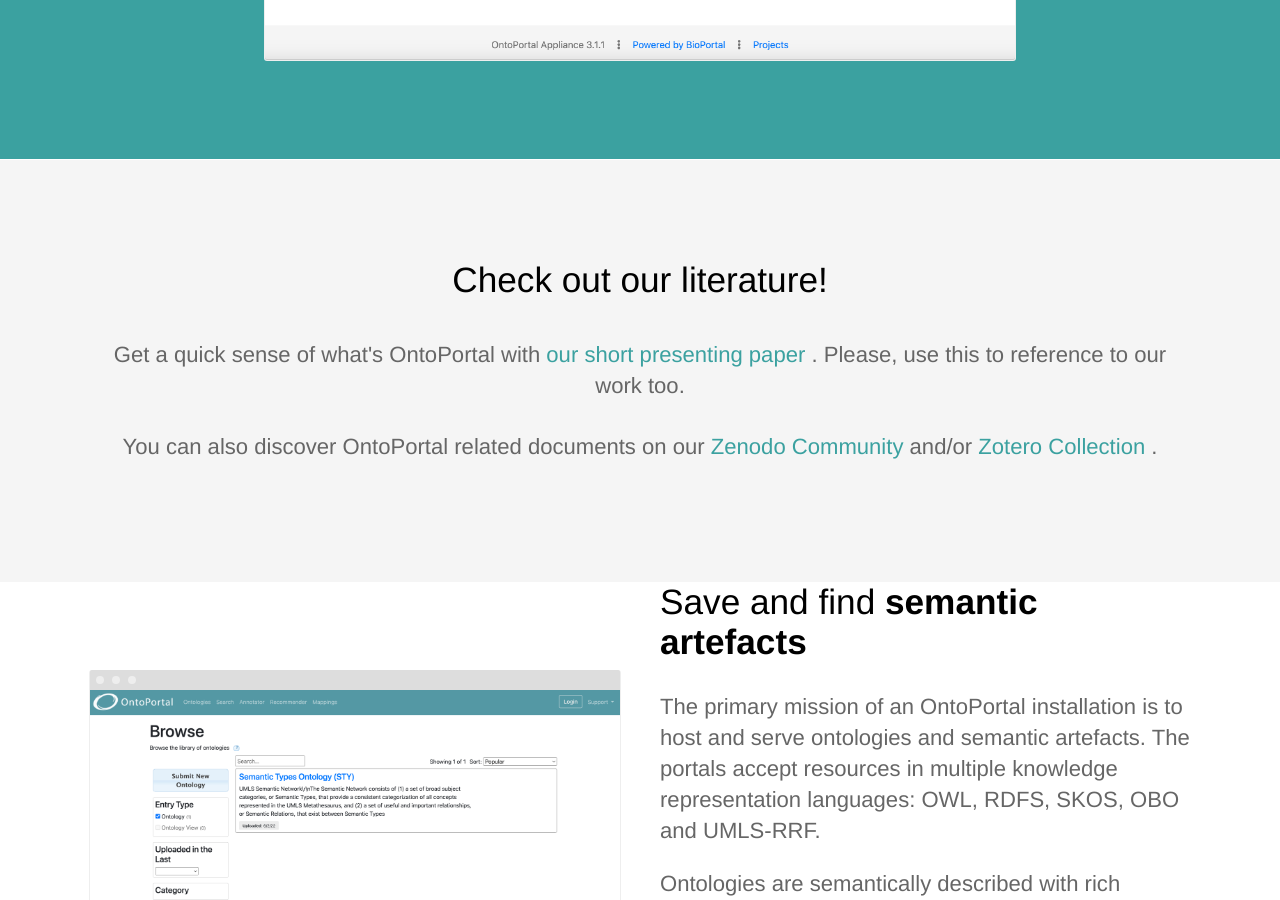
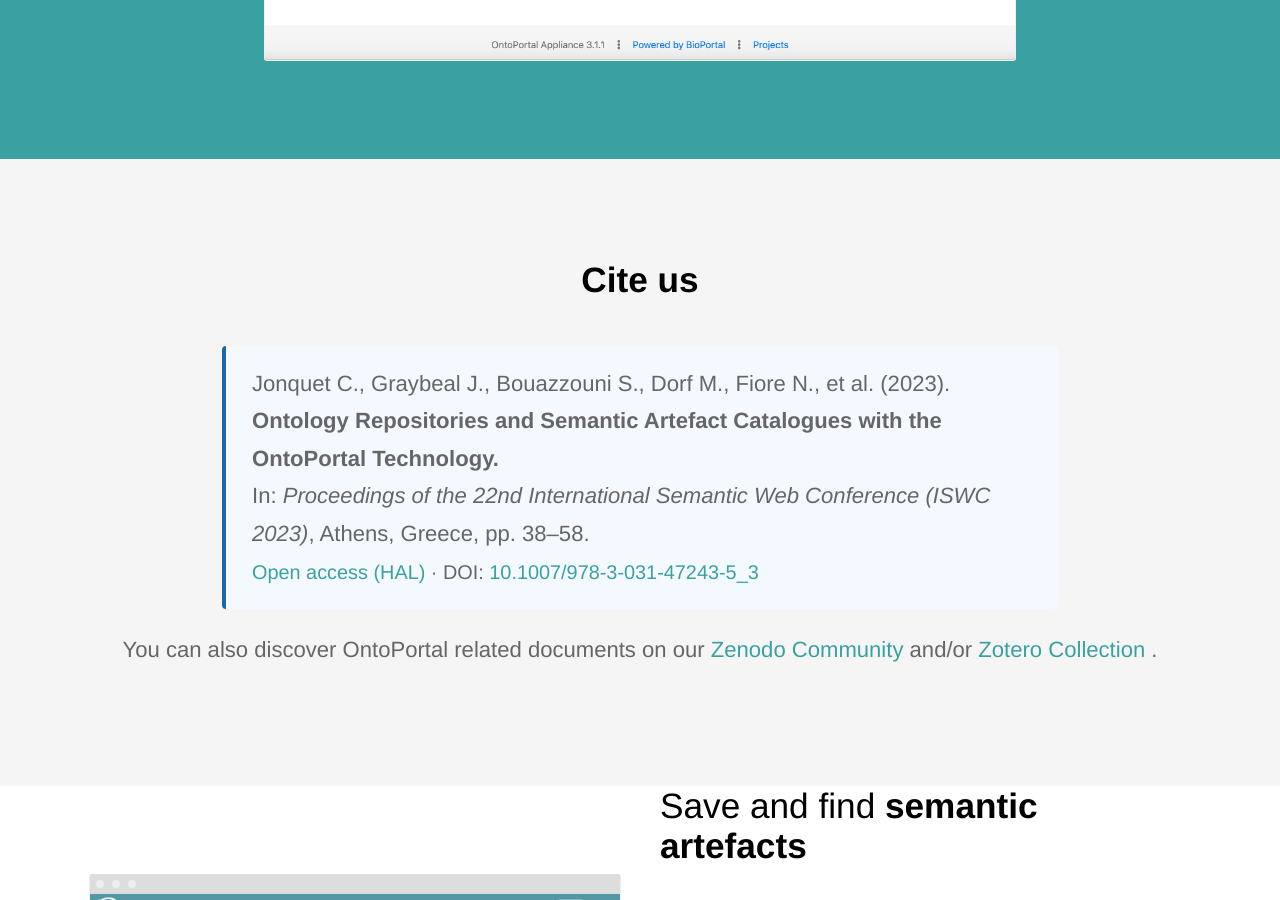
Before and after one commit to ontoportal/website, a Jekyll site: the page built from index.html, in a window 1280 px wide and 900 px high, scrolled down 994 px. Built offline with Jekyll 4.4.1, drawn with Linux system fonts in a browser that asks for light colours.

Commit message:
Add Cite us block with ISWC 2023 paper on homepage
Co-Authored-By: Claude Sonnet 4.6 <noreply@anthropic.com>

```diff
--- a/index.html
+++ b/index.html
@@ -25,8 +25,18 @@ description: Ontology Repositories or Semantic Artefact Catalogues with the Onto
 	<section class="testimonial">
 		<div class="container flex" style="flex-wrap: wrap; overflow-wrap: anywhere">
 			<div class="text editable" style=" display: flex; justify-content: center; flex-direction: column; align-items: center;">
-				<h2>Check out our literature!</h2>
-				<p class="subtext editable"> Get a quick sense of what's OntoPortal with <a href="https://hal.science/hal-04088537" target="_blank"> our short presenting paper </a>. Please, use this to reference to our work too.</p>
+				<h2><strong>Cite us</strong></h2>
+				<div style="background: #f4f8ff; border-left: 4px solid #1a6aaa; padding: 1.2em 1.6em; border-radius: 4px; max-width: 780px; margin: 1em auto; text-align: left;">
+				  <p style="margin: 0; line-height: 1.7;">
+				    Jonquet C., Graybeal J., Bouazzouni S., Dorf M., Fiore N., et al. (2023).<br>
+				    <strong>Ontology Repositories and Semantic Artefact Catalogues with the OntoPortal Technology.</strong><br>
+				    In: <em>Proceedings of the 22nd International Semantic Web Conference (ISWC 2023)</em>, Athens, Greece, pp. 38–58.<br>
+				    <span style="font-size: 0.9em;">
+				      <a href="https://hal.science/hal-04088537" target="_blank">Open access (HAL)</a> ·
+				      DOI: <a href="https://doi.org/10.1007/978-3-031-47243-5_3" target="_blank">10.1007/978-3-031-47243-5_3</a>
+				    </span>
+				  </p>
+				</div>
 				<p class="subtext editable"> You can also discover OntoPortal related documents on our <a href="https://zenodo.org/communities/ontoportal" target="_blank"> Zenodo Community </a>and/or <a href="https://www.zotero.org/groups/6228656/ontoportal_alliance_biblio" target="_blank"> Zotero Collection </a>.</p>
 			</div>
 		</div>
```
